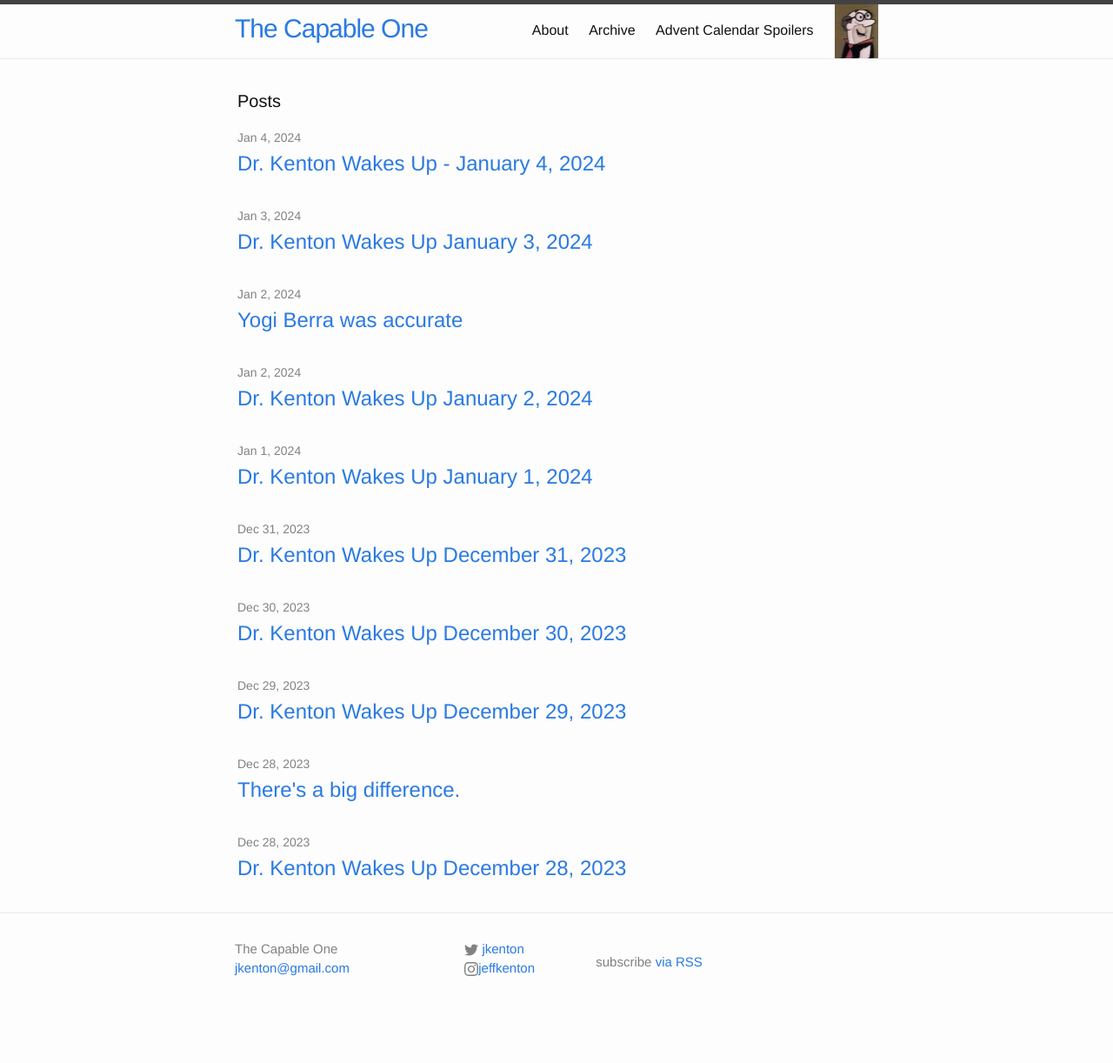
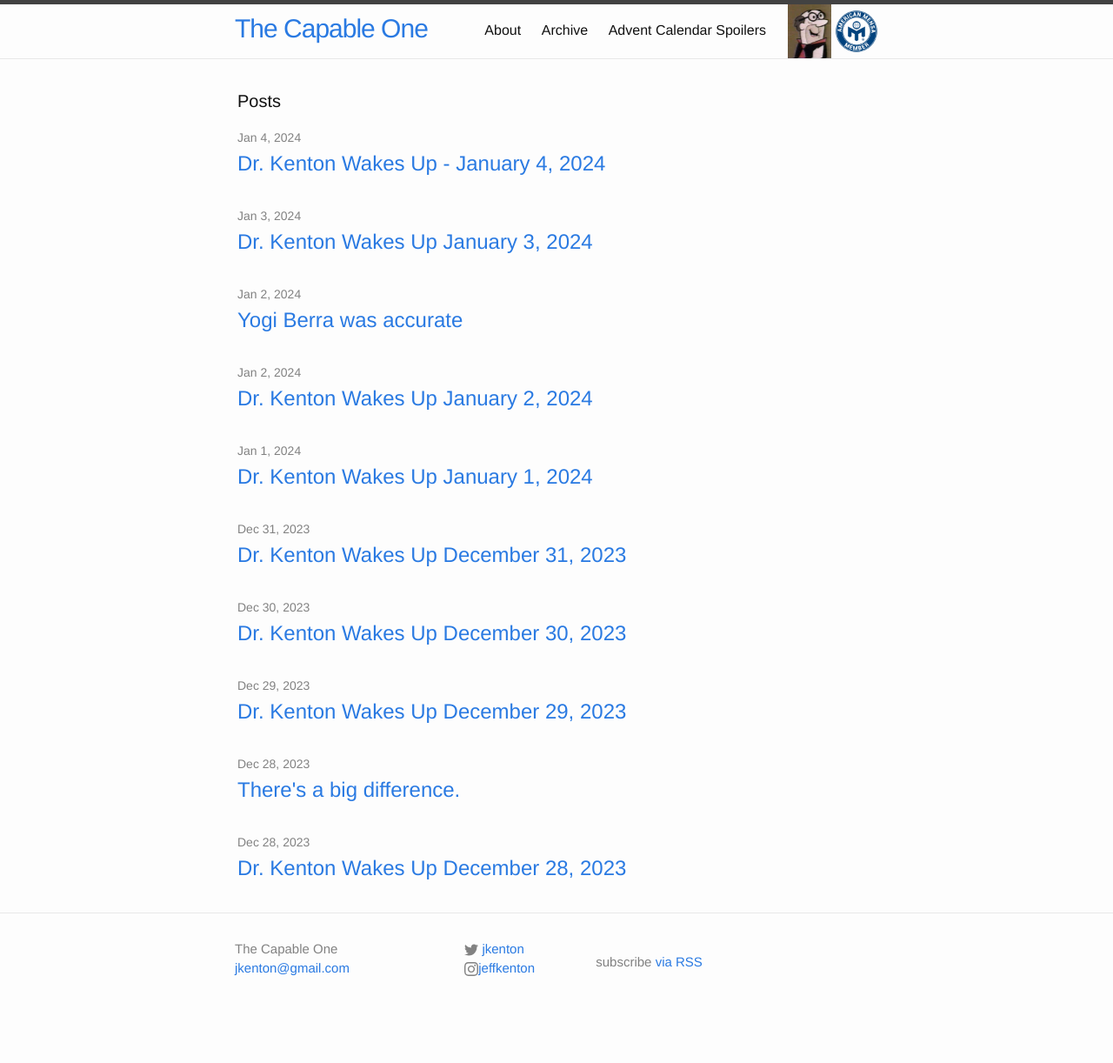
Before and after one commit to jkenton/CapableOne, a Jekyll site: the page built from index.html, in a window 1280 px wide. Shown: the whole page at 87% size. Built offline with Jekyll 4.4.1, drawn with Linux system fonts in a browser that asks for light colours; a script that is not in the unit is left out.

Commit message:
header footer

```diff
--- a/_includes/footer.html
+++ b/_includes/footer.html
@@ -28,10 +28,7 @@
         <p>{{ site.description }}</p>
 	<p>subscribe <a href="{{ "/feed.xml" | prepend: site.baseurl }}">via RSS</a></p>
       </div>
-      <div class="footer-col footer-col-4">
 
-        <div data-iframe-width="150" data-share-badge-id="d2193103-9cf5-4465-8715-76ca50274ac7" data-share-badge-host="https://www.credly.com"></div><script type="text/javascript" async src="//cdn.credly.com/assets/utilities/embed.js"></script>
-      </div>
     </div>
 
   </div>
--- a/_includes/header.html
+++ b/_includes/header.html
@@ -21,6 +21,7 @@
 
         {% endfor %}
 <img src="{{site.baseurl}}/images/mr-slate.jpg" width="50px">
+<img src="{{site.baseurl}}/images/Mensa_badge.png" width="50px">
       </div>
     </nav>
 
```
Also changed, not shown: images/Mensa_badge.png (added), 2 other files.
